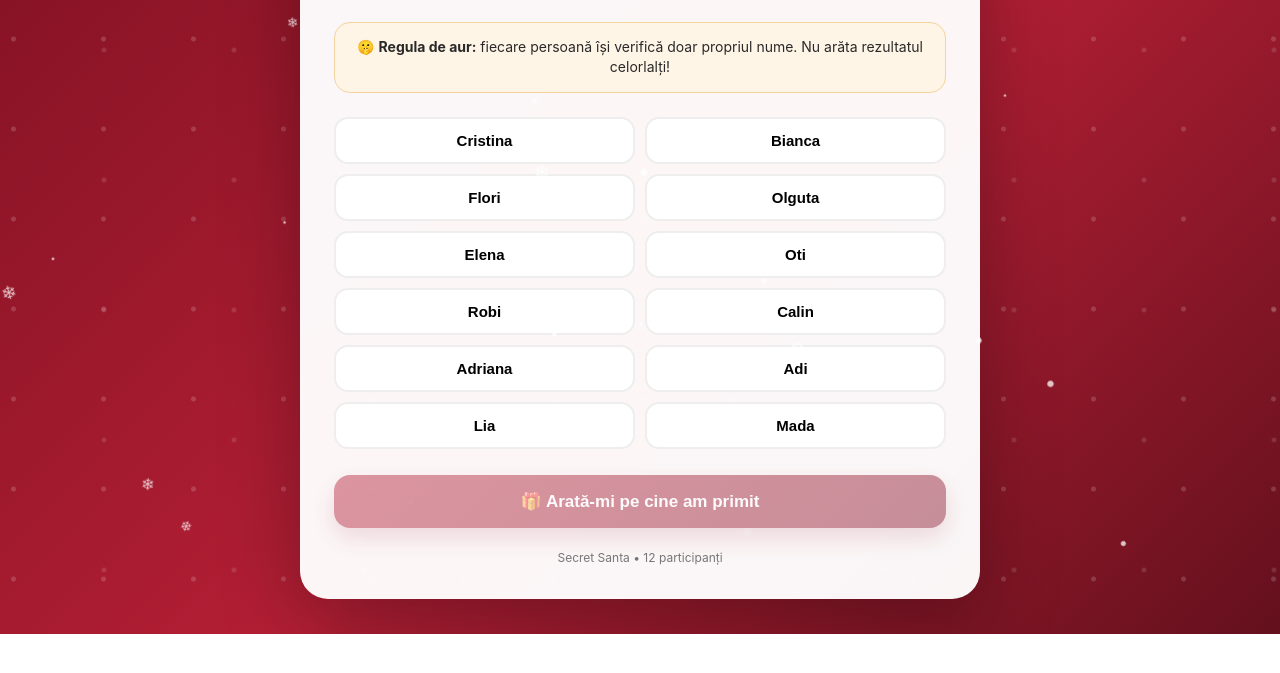
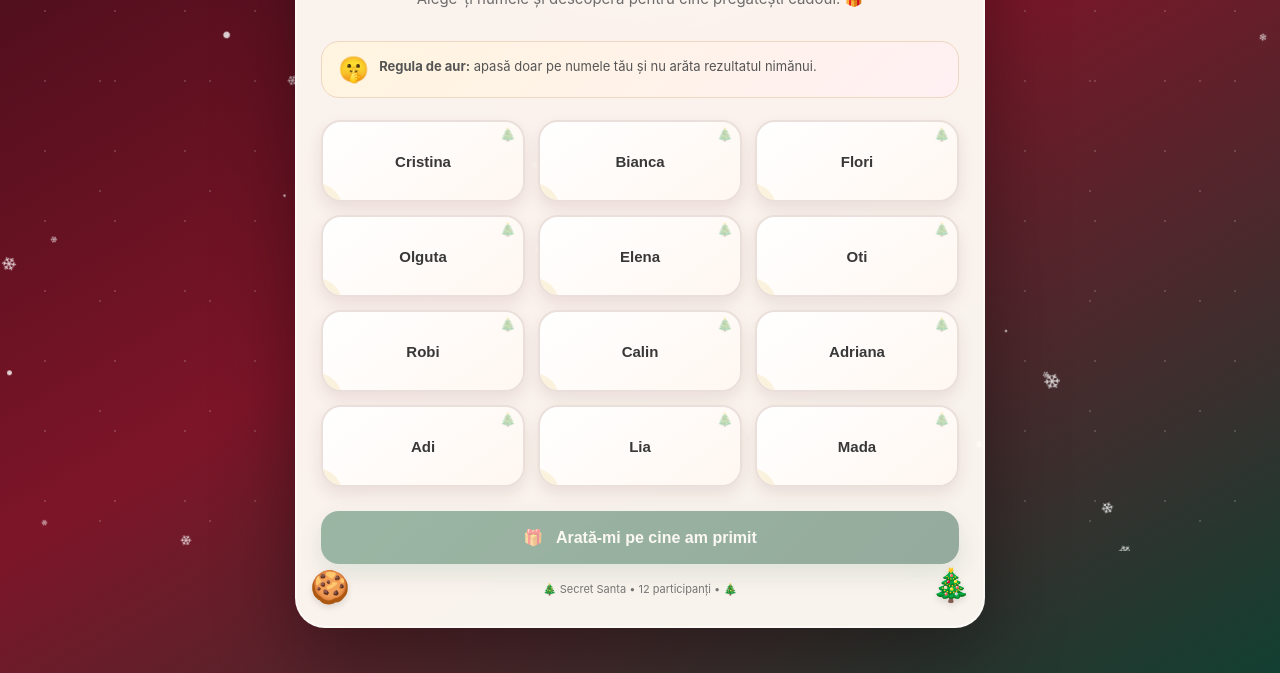
Before and after one commit to babliovandreeabianca-sys/secretsanta, a plain HTML site: page index.html in a window 1280 px wide. Shown: the part 249-922 px from the top of the page. Before the commit the page ends 883 px from the top, so only its background shows below. Drawn offline with Linux system fonts and the light colour scheme.

Commit message:
Add files via upload

```diff
--- a/index.html
+++ b/index.html
@@ -3,196 +3,34 @@
 <head>
 <meta charset="UTF-8">
 <meta name="viewport" content="width=device-width, initial-scale=1.0">
-<title>Secret Santa 🎅</title>
+<title>Secret Santa 🎄</title>
 <style>
-  * { box-sizing: border-box; }
-  body {
-    margin: 0;
-    min-height: 100vh;
-    font-family: -apple-system, BlinkMacSystemFont, "Segoe UI", sans-serif;
-    background:
-      radial-gradient(circle at 15% 20%, rgba(255,255,255,.16) 0 2px, transparent 3px),
-      radial-gradient(circle at 80% 30%, rgba(255,255,255,.12) 0 2px, transparent 3px),
-      linear-gradient(135deg, #7b1020, #b51f35 55%, #64101d);
-    background-size: 90px 90px, 130px 130px, cover;
-    color: white;
-    display: flex;
-    justify-content: center;
-    padding: 35px 16px;
-  }
-  .snow { position: fixed; inset: 0; pointer-events: none; overflow: hidden; }
-  .snow span { position: absolute; top: -20px; color: white; opacity: .75; animation: fall linear infinite; }
-  @keyframes fall { to { transform: translateY(110vh) rotate(360deg); } }
-
-  .card {
-    width: min(680px, 100%);
-    align-self: flex-start;
-    background: rgba(255,255,255,.96);
-    color: #292929;
-    border-radius: 28px;
-    padding: 34px;
-    box-shadow: 0 25px 80px rgba(0,0,0,.30);
-    text-align: center;
-  }
-  .santa { font-size: 64px; margin-bottom: 5px; }
-  h1 { margin: 0; color: #9d1730; font-size: clamp(32px, 8vw, 52px); }
-  .subtitle { color: #666; margin: 8px 0 28px; font-size: 16px; }
-
-  .notice {
-    background: #fff5e7;
-    border: 1px solid #f4d49e;
-    border-radius: 16px;
-    padding: 14px 16px;
-    margin-bottom: 24px;
-    font-size: 14px;
-    line-height: 1.45;
-  }
-
-  .names {
-    display: grid;
-    grid-template-columns: repeat(2, 1fr);
-    gap: 10px;
-    margin: 18px 0 26px;
-  }
-  button.name {
-    border: 2px solid #eee;
-    background: white;
-    border-radius: 14px;
-    padding: 13px 10px;
-    font-size: 15px;
-    font-weight: 650;
-    cursor: pointer;
-    transition: .18s;
-  }
-  button.name:hover { border-color: #bd263f; transform: translateY(-1px); }
-  button.name.selected { border-color: #bd263f; background: #fff0f3; color: #9d1730; }
-
-  #revealBtn {
-    width: 100%;
-    border: 0;
-    border-radius: 16px;
-    padding: 16px;
-    background: linear-gradient(135deg, #b51f35, #861126);
-    color: white;
-    font-size: 17px;
-    font-weight: 800;
-    cursor: pointer;
-    box-shadow: 0 10px 24px rgba(139,17,38,.28);
-  }
-  #revealBtn:disabled { opacity: .45; cursor: not-allowed; }
-
-  #result {
-    display: none;
-    margin-top: 24px;
-    padding: 24px;
-    border-radius: 20px;
-    background: linear-gradient(135deg, #fff8ec, #fff1f4);
-    border: 1px solid #f0d8c9;
-  }
-  #result .small { color: #777; font-size: 13px; }
-  #recipient { color: #9d1730; font-size: 34px; font-weight: 900; margin-top: 6px; }
-  .gift { font-size: 34px; margin-top: 5px; }
-  .warning { font-size: 12px; color: #888; margin-top: 16px; }
-
-  .footer { margin-top: 22px; color: #777; font-size: 12px; }
-
-  @media (max-width: 480px) {
-    .card { padding: 25px 18px; border-radius: 22px; }
-    .names { grid-template-columns: 1fr; }
-  }
-</style>
-</head>
-<body>
-<div class="snow" id="snow"></div>
-
-<main class="card">
-  <div class="santa">🎅🎄</div>
-  <h1>Secret Santa</h1>
-  <p class="subtitle">Alege-ți numele și află cui trebuie să-i faci cadoul.</p>
-
-  <div class="notice">
-    🤫 <b>Regula de aur:</b> fiecare persoană își verifică doar propriul nume.
-    Nu arăta rezultatul celorlalți!
-  </div>
-
-  <div class="names" id="names"></div>
-
-  <button id="revealBtn" disabled>🎁 Arată-mi pe cine am primit</button>
-
-  <section id="result">
-    <div class="gift">🎁</div>
-    <div class="small">Cadoul tău este pentru:</div>
-    <div id="recipient"></div>
-    <div class="warning">Închide sau ascunde ecranul după ce ai văzut numele. 🤫</div>
-  </section>
-
-  <div class="footer">Secret Santa • 12 participanți</div>
-</main>
-
+*{box-sizing:border-box}body{margin:0;min-height:100vh;font-family:-apple-system,BlinkMacSystemFont,"Segoe UI",sans-serif;color:#fff;overflow-x:hidden;background:radial-gradient(circle at 50% 0%,rgba(255,255,255,.13),transparent 35%),linear-gradient(150deg,#3d0c18,#7d1528 48%,#123f31)}
+body:before{content:"";position:fixed;inset:0;pointer-events:none;opacity:.16;background-image:radial-gradient(#fff 1px,transparent 1px),radial-gradient(#fff 1px,transparent 1px);background-size:70px 70px,110px 110px;background-position:10px 15px,45px 55px}
+.snow{position:fixed;inset:0;pointer-events:none;overflow:hidden;z-index:0}.snow span{position:absolute;top:-30px;color:#fff;opacity:.8;animation:fall linear infinite}@keyframes fall{to{transform:translateY(110vh) rotate(360deg)}}
+.wrap{position:relative;z-index:1;width:min(720px,100%);margin:auto;padding:28px 15px 45px}.card{position:relative;overflow:hidden;border-radius:30px;background:rgba(255,250,244,.97);color:#292929;padding:28px 24px 30px;box-shadow:0 25px 80px rgba(0,0,0,.38);border:2px solid rgba(255,255,255,.55)}
+.garland{position:absolute;left:0;right:0;top:0;height:48px;display:flex;justify-content:space-around;align-items:flex-start;padding:0 12px;pointer-events:none}.wire{position:absolute;left:0;right:0;top:7px;height:22px;border-top:3px solid #24553d;border-radius:50%}.bulb{position:relative;margin-top:14px;width:12px;height:19px;border-radius:50% 50% 45% 45%;background:#e7b84b;box-shadow:0 0 12px 5px rgba(231,184,75,.75);animation:blink 1.6s infinite alternate}.bulb:nth-child(3n){background:#d9364f;box-shadow:0 0 12px 5px rgba(217,54,79,.7);animation-delay:.4s}.bulb:nth-child(3n+1){background:#42a66f;box-shadow:0 0 12px 5px rgba(66,166,111,.7);animation-delay:.8s}@keyframes blink{from{opacity:.55;transform:scale(.9)}to{opacity:1;transform:scale(1.08)}}
+.header{text-align:center;padding:28px 5px 8px}.santa{font-size:62px;filter:drop-shadow(0 5px 4px rgba(0,0,0,.15));animation:bob 3s ease-in-out infinite}@keyframes bob{50%{transform:translateY(-5px) rotate(-2deg)}}h1{margin:2px 0 0;color:#9d1730;font-size:clamp(36px,9vw,58px);font-weight:950;letter-spacing:-1.5px}.subtitle{margin:5px 0 25px;color:#6d6d6d;font-size:15px}
+.notice{display:flex;gap:10px;align-items:flex-start;background:linear-gradient(135deg,#fff5df,#fff0f3);border:1px solid #eed7c1;border-radius:18px;padding:15px 16px;margin-bottom:22px;font-size:13px;line-height:1.5;color:#555}.notice .icon{font-size:25px;line-height:1}
+.names{display:grid;grid-template-columns:repeat(3,1fr);gap:13px;margin:18px 0 24px}button.name{position:relative;overflow:hidden;border:2px solid #eadfda;border-radius:20px;min-height:82px;padding:12px 7px;background:linear-gradient(145deg,#fff,#fff7f1);color:#383838;font-size:15px;font-weight:800;cursor:pointer;box-shadow:0 7px 16px rgba(95,35,35,.10);transition:transform .22s,box-shadow .22s,border-color .22s,background .22s}button.name:before{content:"🎄";position:absolute;top:5px;right:7px;font-size:13px;opacity:.35}button.name:after{content:"";position:absolute;width:55px;height:55px;border-radius:50%;left:-35px;bottom:-38px;background:rgba(231,184,75,.16)}button.name:hover{transform:translateY(-5px) scale(1.015);border-color:#d8a83e;box-shadow:0 13px 28px rgba(120,48,48,.18)}button.name.selected{color:#fff;border-color:#e7b84b;background:linear-gradient(135deg,#9d1730,#b92b43);box-shadow:0 0 0 4px rgba(231,184,75,.23),0 12px 30px rgba(157,23,48,.34)}button.name.selected:before{opacity:1}
+#revealBtn{width:100%;border:0;border-radius:18px;padding:17px;background:linear-gradient(135deg,#17633f,#0d4730);color:#fff;font-size:16px;font-weight:900;cursor:pointer;box-shadow:0 10px 25px rgba(23,99,63,.28);transition:.2s}#revealBtn:not(:disabled):hover{transform:translateY(-2px)}#revealBtn:disabled{opacity:.42;cursor:not-allowed}
+#result{display:none;margin-top:22px;padding:25px 20px;border-radius:22px;text-align:center;background:linear-gradient(135deg,#fff8e9,#fff0f4);border:2px dashed #dfbd78;animation:pop .35s ease}@keyframes pop{from{opacity:0;transform:scale(.96)}to{opacity:1;transform:scale(1)}}.gift{font-size:40px}#result .small{color:#777;font-size:13px}#recipient{color:#9d1730;font-size:34px;font-weight:950;margin-top:7px}.warning{font-size:12px;color:#888;margin-top:13px}
+.sticker{position:absolute;font-size:32px;z-index:2;filter:drop-shadow(0 3px 3px rgba(0,0,0,.12))}.s1{left:14px;top:62px}.s2{right:15px;top:69px}.s3{left:13px;bottom:20px}.s4{right:12px;bottom:22px}.footer{text-align:center;margin-top:18px;color:#777;font-size:11px}
+@media(max-width:560px){.card{padding:25px 17px 27px;border-radius:25px}.names{grid-template-columns:repeat(2,1fr);gap:11px}button.name{min-height:78px}.santa{font-size:54px}}
+</style></head>
+<body><div class="snow" id="snow"></div><div class="wrap"><main class="card">
+<div class="garland"><div class="wire"></div><span class="bulb"></span><span class="bulb"></span><span class="bulb"></span><span class="bulb"></span><span class="bulb"></span><span class="bulb"></span><span class="bulb"></span><span class="bulb"></span><span class="bulb"></span><span class="bulb"></span></div>
+<div class="sticker s1">🎁</div><div class="sticker s2">❄️</div><div class="sticker s3">🍪</div><div class="sticker s4">🎄</div>
+<header class="header"><div class="santa">🎅</div><h1>Secret Santa</h1><p class="subtitle">Alege-ți numele și descoperă pentru cine pregătești cadoul. 🎁</p></header>
+<div class="notice"><div class="icon">🤫</div><div><b>Regula de aur:</b> apasă doar pe numele tău și nu arăta rezultatul nimănui.</div></div>
+<div class="names" id="names"></div><button id="revealBtn" disabled>🎁 &nbsp; Arată-mi pe cine am primit</button>
+<section id="result"><div class="gift">🎁✨</div><div class="small">Cadoul tău este pentru:</div><div id="recipient"></div><div class="warning">🤫 Păstrează secretul!</div></section>
+<div class="footer">🎄 Secret Santa • 12 participanți • 🎄</div></main></div>
 <script>
-const participants = [
-  "Cristina", "Bianca", "Flori", "Olguta", "Elena", "Oti",
-  "Robi", "Calin", "Adriana", "Adi", "Lia", "Mada"
-];
-
-/*
-  Algoritmul este construit astfel încât:
-  - nimeni nu își primește propriul nume;
-  - Calin -> Adriana;
-  - Adriana -> Calin;
-  - ceilalți sunt într-un ciclu separat, pentru a evita duplicatele.
-*/
-const assignment = {
-  "Cristina": "Bianca",
-  "Bianca": "Flori",
-  "Flori": "Olguta",
-  "Olguta": "Elena",
-  "Elena": "Oti",
-  "Oti": "Robi",
-  "Robi": "Adi",
-  "Adi": "Lia",
-  "Lia": "Mada",
-  "Mada": "Cristina",
-  "Calin": "Adriana",
-  "Adriana": "Calin"
-};
-
-const namesBox = document.getElementById("names");
-const revealBtn = document.getElementById("revealBtn");
-const result = document.getElementById("result");
-const recipient = document.getElementById("recipient");
-let selected = null;
-
-participants.forEach(name => {
-  const btn = document.createElement("button");
-  btn.className = "name";
-  btn.textContent = name;
-  btn.onclick = () => {
-    document.querySelectorAll(".name").forEach(b => b.classList.remove("selected"));
-    btn.classList.add("selected");
-    selected = name;
-    revealBtn.disabled = false;
-    result.style.display = "none";
-  };
-  namesBox.appendChild(btn);
-});
-
-revealBtn.onclick = () => {
-  if (!selected) return;
-  recipient.textContent = assignment[selected];
-  result.style.display = "block";
-  result.scrollIntoView({ behavior: "smooth", block: "center" });
-};
-
-for (let i = 0; i < 35; i++) {
-  const s = document.createElement("span");
-  s.textContent = Math.random() > .5 ? "❄" : "•";
-  s.style.left = Math.random() * 100 + "%";
-  s.style.fontSize = (8 + Math.random() * 14) + "px";
-  s.style.animationDuration = (5 + Math.random() * 8) + "s";
-  s.style.animationDelay = (-Math.random() * 10) + "s";
-  document.getElementById("snow").appendChild(s);
-}
-</script>
-</body>
-</html>
+const participants=["Cristina","Bianca","Flori","Olguta","Elena","Oti","Robi","Calin","Adriana","Adi","Lia","Mada"];
+const assignment={"Cristina":"Bianca","Bianca":"Flori","Flori":"Olguta","Olguta":"Elena","Elena":"Oti","Oti":"Robi","Robi":"Adi","Adi":"Lia","Lia":"Mada","Mada":"Cristina","Calin":"Adriana","Adriana":"Calin"};
+const namesBox=document.getElementById("names"),revealBtn=document.getElementById("revealBtn"),result=document.getElementById("result"),recipient=document.getElementById("recipient");let selected=null;
+participants.forEach(name=>{const btn=document.createElement("button");btn.className="name";btn.textContent=name;btn.onclick=()=>{document.querySelectorAll(".name").forEach(b=>b.classList.remove("selected"));btn.classList.add("selected");selected=name;revealBtn.disabled=false;result.style.display="none"};namesBox.appendChild(btn)});
+revealBtn.onclick=()=>{if(!selected)return;recipient.textContent=assignment[selected];result.style.display="block";result.scrollIntoView({behavior:"smooth",block:"center"})};
+for(let i=0;i<42;i++){const s=document.createElement("span");s.textContent=Math.random()>.35?"❄":"•";s.style.left=Math.random()*100+"%";s.style.fontSize=(8+Math.random()*15)+"px";s.style.animationDuration=(5+Math.random()*9)+"s";s.style.animationDelay=(-Math.random()*12)+"s";document.getElementById("snow").appendChild(s)}
+</script></body></html>
```
